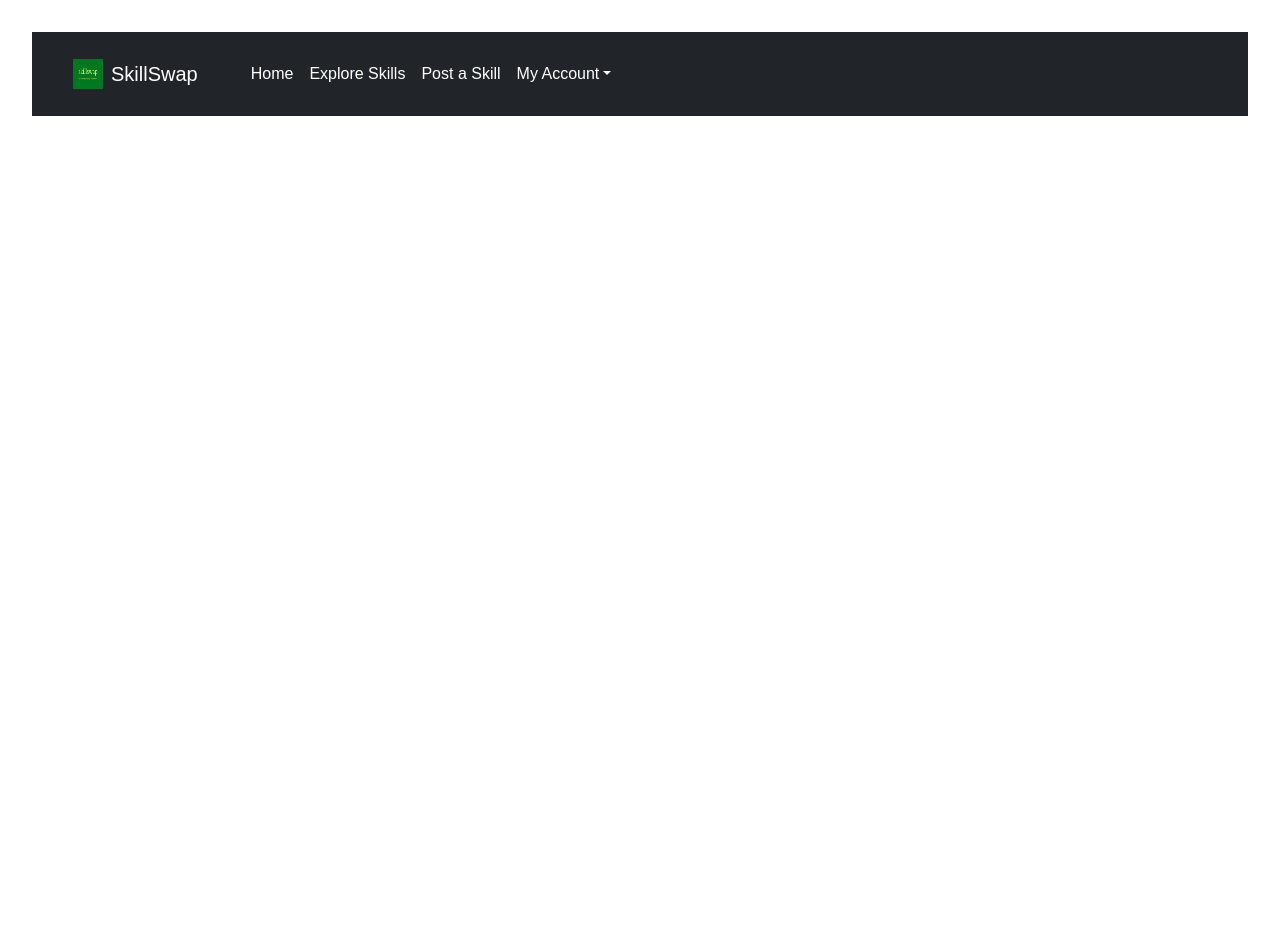
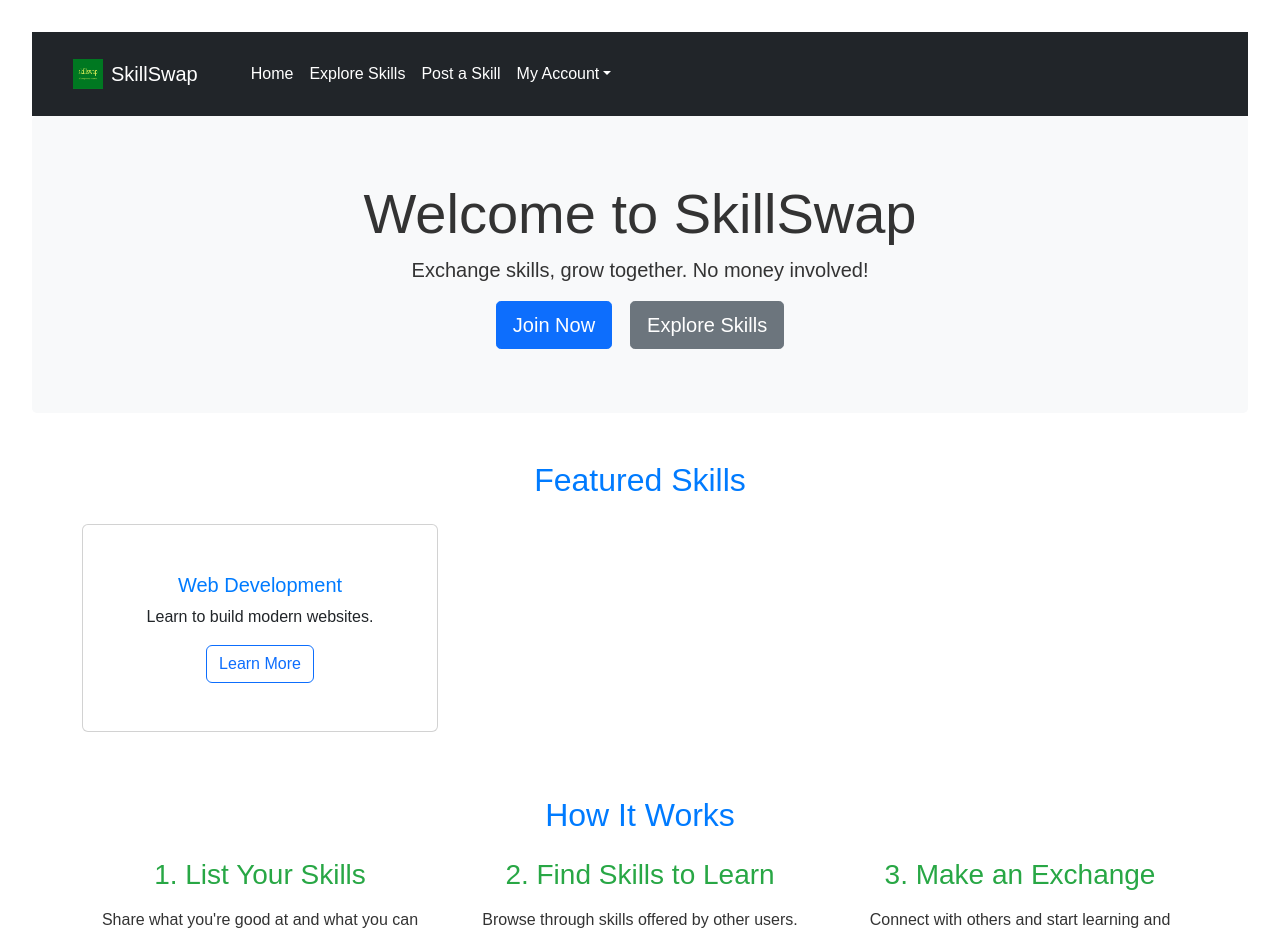
Before and after one commit to aburiro/SkillSwap, a React (Vite) app: page / in a window 1280 px wide. Shown: the top 935 px of the page. Before the commit the page ends 800 px from the top, so only its background shows below. Built offline with nearby package versions, Linux system fonts and the light colour scheme.

Commit message:
Home , componenets

```diff
--- a/src/App.jsx
+++ b/src/App.jsx
@@ -1,11 +1,16 @@
 import './App.css'
-import { BrowserRouter as Router } from 'react-router-dom'
+import { BrowserRouter as Router, Route, Routes } from 'react-router-dom'
 import Navbar from './components/Navbar'
+import Home from './components/Home'
 
 function App() {
   return (
     <Router>
       <Navbar />
+      <Routes>
+        <Route path="/" element={<Home />} />
+        {/* Add more routes here as you develop other components */}
+      </Routes>
     </Router>
   )
 }
--- /dev/null
+++ b/src/components/ExploreButton.jsx
@@ -0,0 +1,14 @@
+// eslint-disable-next-line no-unused-vars
+import React from 'react';
+import { Link } from 'react-router-dom';
+import 'bootstrap/dist/css/bootstrap.min.css';
+
+function ExploreButton() {
+    return (
+        <Link to="/explore" className="btn btn-secondary btn-lg">
+            Explore Skills
+        </Link>
+    );
+}
+
+export default ExploreButton;
--- /dev/null
+++ b/src/components/Home.jsx
@@ -0,0 +1,71 @@
+/* eslint-disable react/no-unescaped-entities */
+// eslint-disable-next-line no-unused-vars
+import React from "react";
+import { Link } from "react-router-dom";
+import "bootstrap/dist/css/bootstrap.min.css";
+import "../css_style/Home.css";
+import RegisterButton from "./RegisterButton";
+import ExploreButton from "./ExploreButton";
+
+function Home() {
+  return (
+    <div className="home-container">
+      <header className="jumbotron text-center">
+        <h1 className="display-4">Welcome to SkillSwap</h1>
+        <p className="lead">
+          Exchange skills, grow together. No money involved!
+        </p>
+        <div className="button-container">
+          <RegisterButton />
+          <ExploreButton />
+        </div>
+      </header>
+
+      <section className="featured-skills container mt-5">
+        <h2 className="text-center mb-4">Featured Skills</h2>
+        <div className="row">
+          {/* This is where you would map through featured skills */}
+          <div className="col-md-4 mb-3">
+            <div className="card">
+              <div className="card-body">
+                <h5 className="card-title">Web Development</h5>
+                <p className="card-text">Learn to build modern websites.</p>
+                <Link
+                  to="/skill/web-development"
+                  className="btn btn-outline-primary"
+                >
+                  Learn More
+                </Link>
+              </div>
+            </div>
+          </div>
+          {/* Repeat for other featured skills */}
+        </div>
+      </section>
+
+      <section className="how-it-works container mt-5">
+        <h2 className="text-center mb-4">How It Works</h2>
+        <div className="row">
+          <div className="col-md-4">
+            <h3>1. List Your Skills</h3>
+            <p>Share what you're good at and what you can teach others.</p>
+          </div>
+          <div className="col-md-4">
+            <h3>2. Find Skills to Learn</h3>
+            <p>Browse through skills offered by other users.</p>
+          </div>
+          <div className="col-md-4">
+            <h3>3. Make an Exchange</h3>
+            <p>Connect with others and start learning and teaching!</p>
+          </div>
+        </div>
+      </section>
+
+      <footer className="text-center mt-5">
+        <p>&copy; 2024 SkillSwap. All rights reserved.</p>
+      </footer>
+    </div>
+  );
+}
+
+export default Home;
--- /dev/null
+++ b/src/components/RegisterButton.jsx
@@ -0,0 +1,14 @@
+// eslint-disable-next-line no-unused-vars
+import React from 'react';
+import { Link } from 'react-router-dom';
+import 'bootstrap/dist/css/bootstrap.min.css';
+
+function RegisterButton() {
+    return (
+        <Link to="/register" className="btn btn-primary btn-lg me-2">
+            Join Now
+        </Link>
+    );
+}
+
+export default RegisterButton;
--- /dev/null
+++ b/src/css_style/Home.css
@@ -0,0 +1,104 @@
+/* Home.css */
+
+.home-container {
+    font-family: 'Arial', sans-serif;
+    color: #333;
+}
+
+.jumbotron {
+    background-color: #f8f9fa;
+    padding: 4rem 2rem;
+    margin-bottom: 2rem;
+    border-radius: 0.3rem;
+}
+
+.jumbotron h1 {
+    font-size: 3.5rem;
+    font-weight: 300;
+    line-height: 1.2;
+}
+
+.jumbotron .lead {
+    font-size: 1.25rem;
+    font-weight: 300;
+}
+
+.btn-lg {
+    padding: 0.5rem 1rem;
+    font-size: 1.25rem;
+    line-height: 1.5;
+    border-radius: 0.3rem;
+}
+
+.featured-skills h2, .how-it-works h2 {
+    color: #007bff;
+    margin-bottom: 1.5rem;
+}
+
+.card {
+    transition: transform 0.3s ease-in-out;
+    height: 100%;
+}
+
+.card:hover {
+    transform: translateY(-5px);
+    box-shadow: 0 4px 8px rgba(0,0,0,0.1);
+}
+
+.card-title {
+    color: #007bff;
+}
+
+.how-it-works h3 {
+    color: #28a745;
+    margin-bottom: 1rem;
+}
+
+.how-it-works p {
+    font-size: 1rem;
+    line-height: 1.5;
+}
+
+footer {
+    background-color: #f8f9fa;
+    padding: 1rem 0;
+    margin-top: 2rem;
+}
+
+/* Responsive adjustments */
+@media (max-width: 768px) {
+    .jumbotron h1 {
+        font-size: 2.5rem;
+    }
+
+    .jumbotron .lead {
+        font-size: 1rem;
+    }
+
+    .btn-lg {
+        font-size: 1rem;
+        padding: 0.375rem 0.75rem;
+    }
+}
+
+
+.button-spacing {
+    margin-right: 10px; /* Adjust this value to increase or decrease spacing */
+}
+
+.button-container {
+    display: flex;
+    justify-content: center;
+    gap: 10px; /* This creates space between the buttons */
+}
+/* For smaller screens, you might want to adjust the spacing */
+@media (max-width: 768px) {
+    .button-container {
+        flex-direction: column;
+        align-items: center;
+    }
+    .button-container .btn {
+        margin-bottom: 10bbpx;
+    }
+}
+ /* Add some vertical spacing for stacked buttons on small screens */
```
